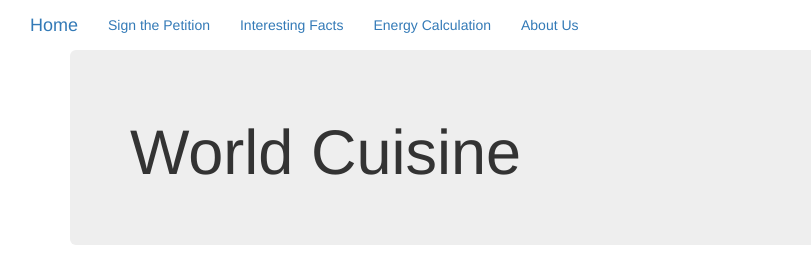
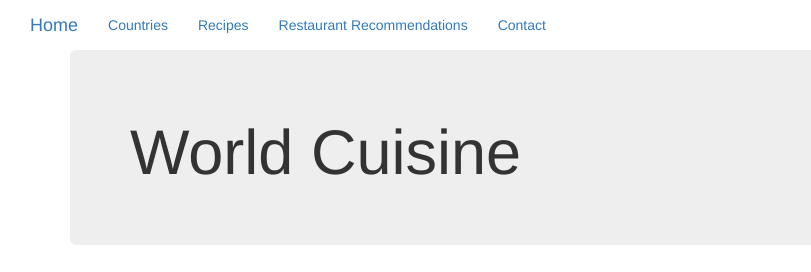
Before and after one commit to Areesh1997/Food-Adventure, a plain HTML site: page index.html in a window 1280 px wide. Shown: the top 272 px of the page, 0-811 px from the left. Drawn offline with nearby package versions, Linux system fonts and the light colour scheme.

Commit message:
website links

```diff
--- a/index.html
+++ b/index.html
@@ -28,10 +28,10 @@
                 <!-- Collect the nav links, forms, and other content for toggling -->
                 <div class="collapse navbar-collapse" id="bs-example-navbar-collapse-1">
                     <ul class="nav navbar-nav">
-                        <li><a href="petition.html">Sign the Petition</a></li>
-                        <li class="active"><a href="info.html">Interesting Facts <span class="sr-only">(current)</span></a></li>
-                        <li><a href="energy.html">Energy Calculation</a></li>
-                        <li><a href="contact.html">About Us</a></li>
+                        <li><a href="countries.html">Countries</a></li>
+                        <li class="recipes.html"><a href="info.html">Recipes <span class="sr-only">(current)</span></a></li>
+                        <li><a href="restaurant recommendations.html">Restaurant Recommendations</a></li>
+                        <li><a href="contact.html">Contact</a></li>
                     </ul>
                 </div>
                 <!-- /.navbar-collapse -->
```
Also changed, not shown: contact.html (added), countries.html (added), page.html (deleted), recipes.html (added), restaurant recommendations.html (added).
